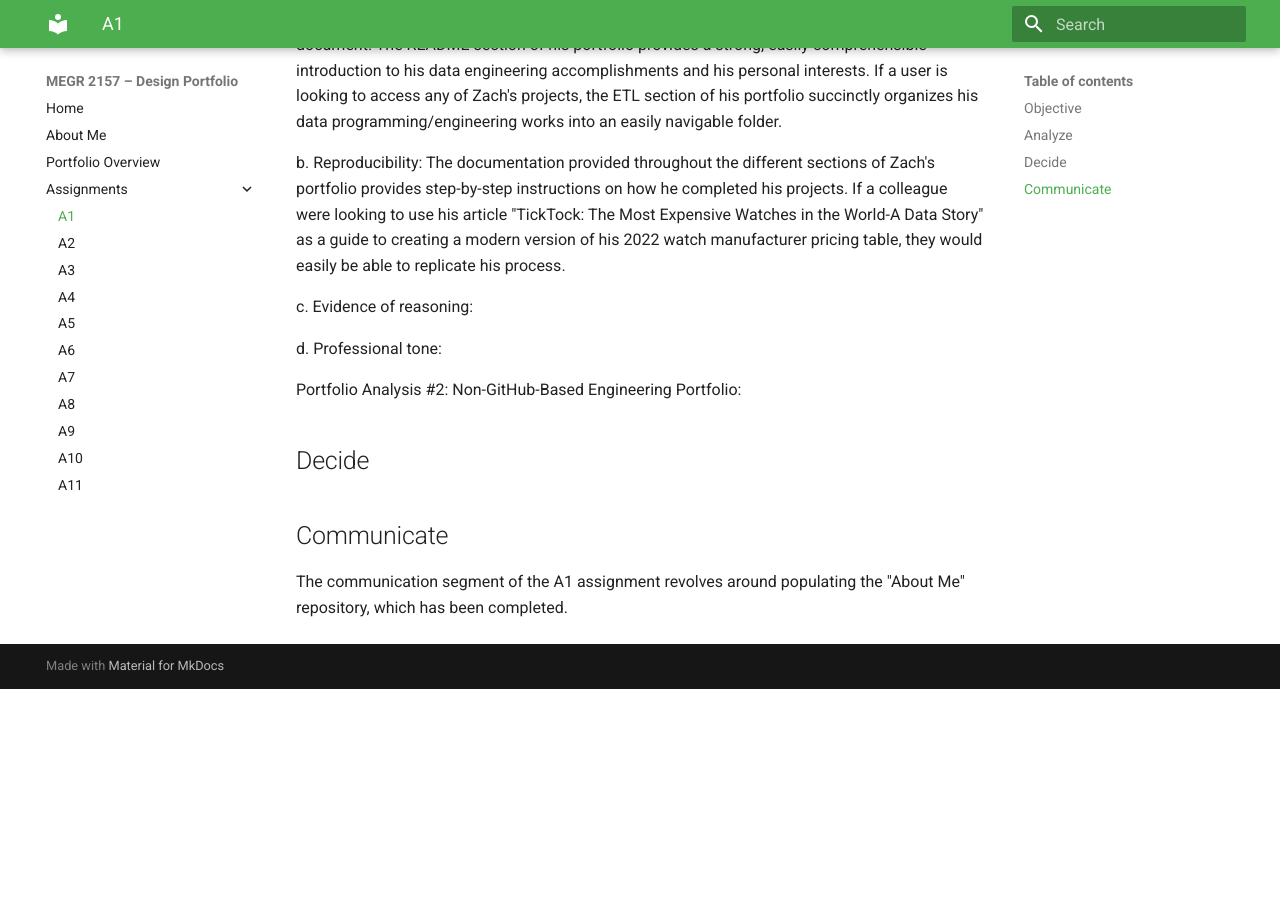
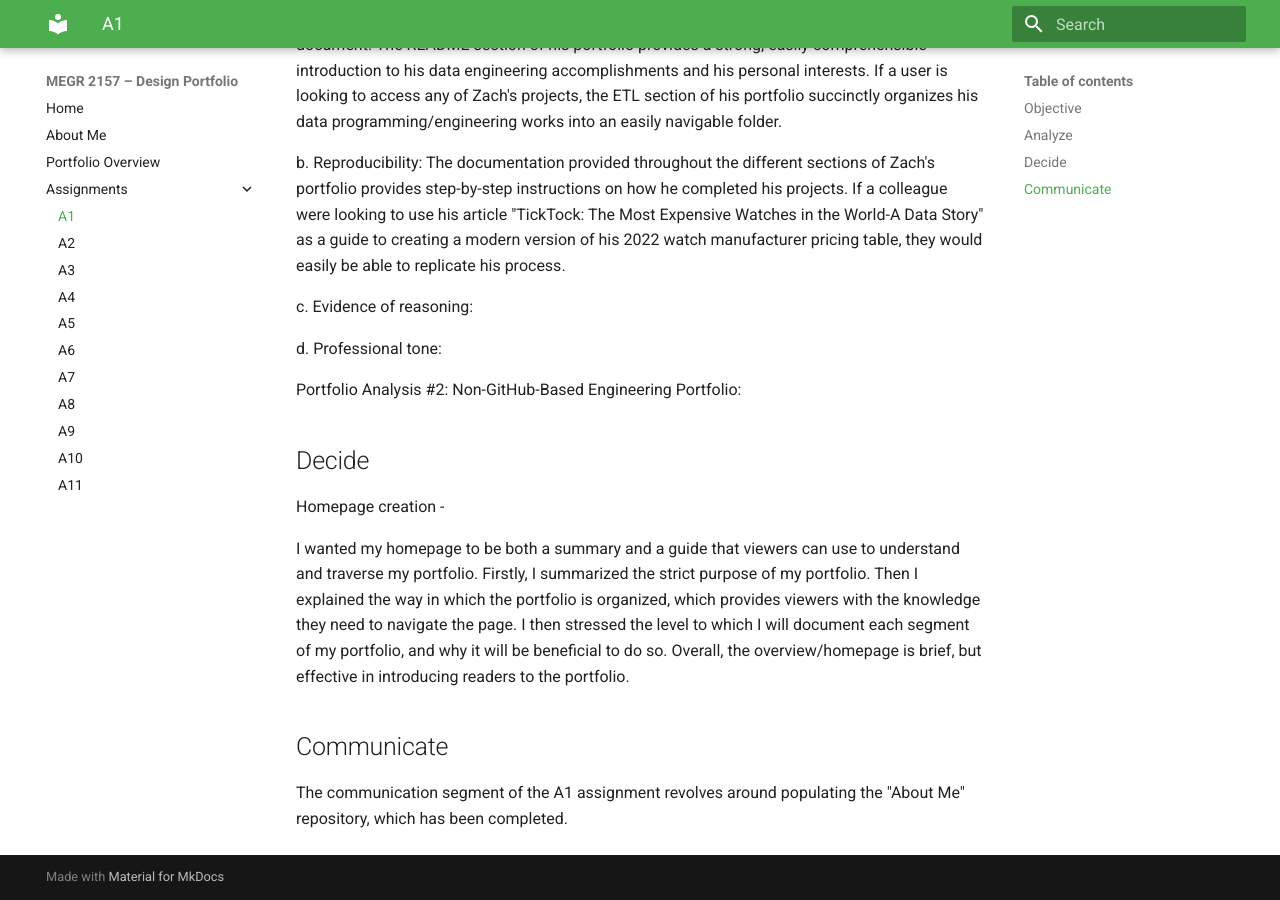
Before and after one commit to Mlikhtenbaum/-megr-2157-design-portfolio, an MkDocs documentation site: the page built from docs/assignments/A01/index.md, in a window 1280 px wide and 900 px high, scrolled down 552 px. Built offline with MkDocs 1.6.1 and Material for MkDocs 9.7.7, drawn with Linux system fonts in a browser that asks for light colours; before the commit the page ends 1241 px from its top, so only the background shows below that.

Commit message:
Add homepage creation overview to index.md
Added a section about the homepage creation process, detailing its purpose and organization for better viewer navigation.

```diff
--- a/docs/assignments/A01/index.md
+++ b/docs/assignments/A01/index.md
@@ -23,6 +23,12 @@ Portfolio Analysis #2: Non-GitHub-Based Engineering Portfolio:
 
 ## Decide
 
+Homepage creation -
+
+I wanted my homepage to be both a summary and a guide that viewers can use to understand and traverse my portfolio. Firstly, I summarized the strict purpose of my portfolio. Then I explained the way in which the portfolio is organized, which provides viewers with the knowledge they need to navigate the page. I then stressed the level to which I will document each segment of my portfolio, and why it will be beneficial to do so. Overall, the overview/homepage is brief, but effective in introducing readers to the portfolio.
+
+
+
 ## Communicate
 
 The communication segment of the A1 assignment revolves around populating the "About Me" repository, which has been completed.
```
